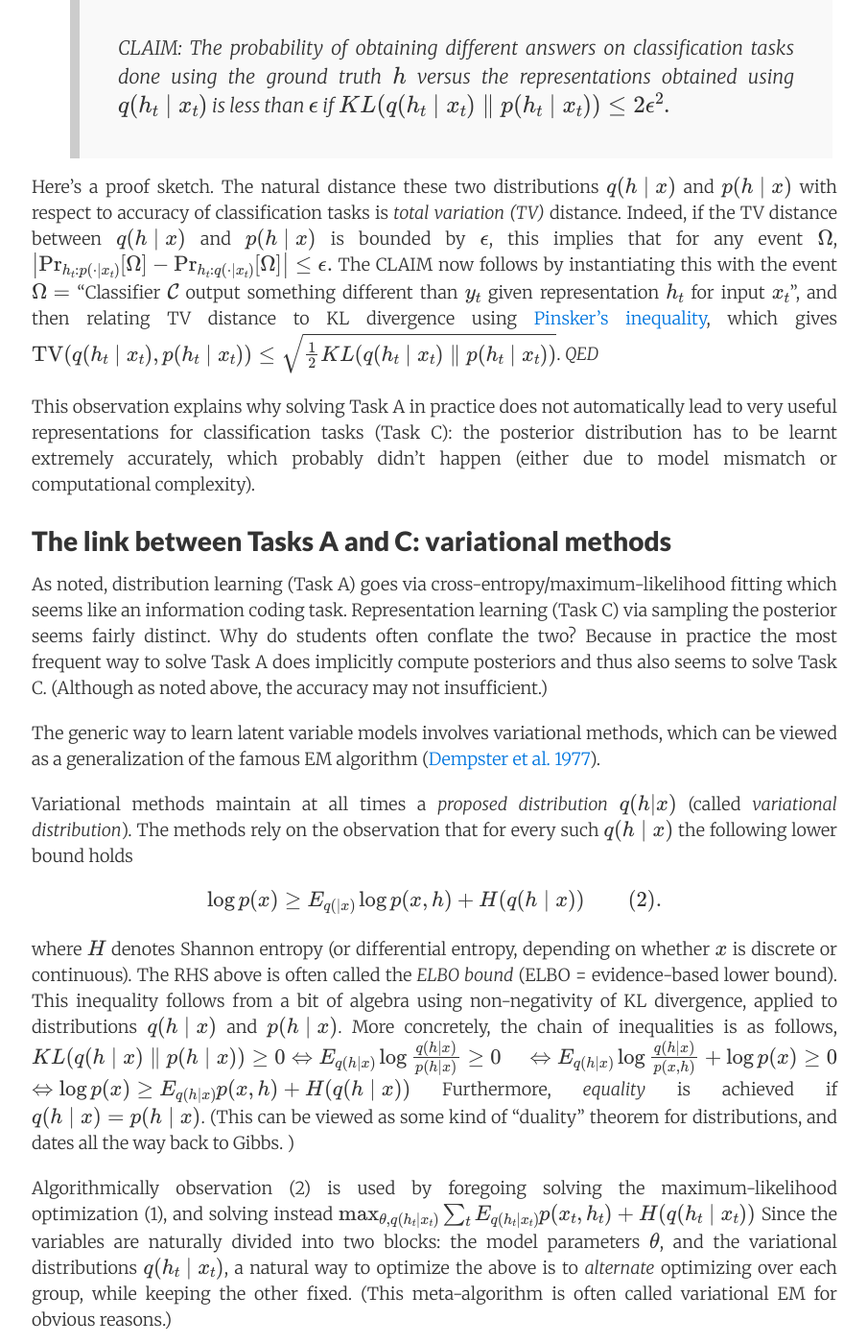
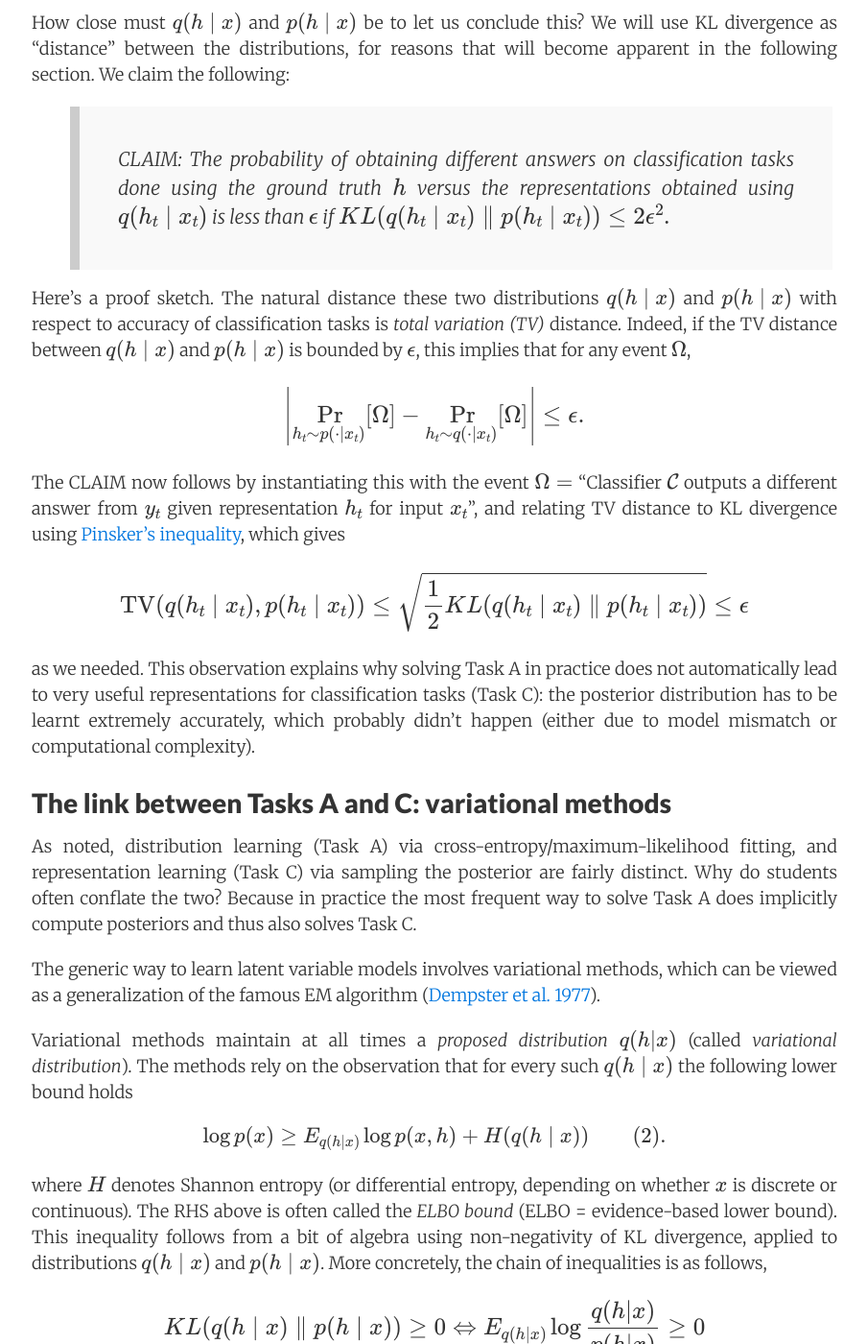
Before and after one commit to offconvex/offconvex.github.io, a Jekyll site: the page built from _posts/2017-06-27-unsupervised1.md, in a window 1280 px wide and 1400 px high, scrolled down 3783 px. Shown: the whole window at 96% size, without its empty margins (187-1091 px from the left). Built offline with Jekyll 4.4.1, drawn with Linux system fonts in a browser that asks for light colours; nearby versions of some CDN libraries; formulas are drawn with MathJax 3; comment, search, counter and statistics services are not loaded; some of the changed text lies outside the part shown.

Commit message:
Update 2017-06-27-unsupervised1.md

```diff
--- a/_posts/2017-06-27-unsupervised1.md
+++ b/_posts/2017-06-27-unsupervised1.md
@@ -32,34 +32,35 @@
 
 The search for a descriptive language for talking about the possible relationships of representations and data leads us naturally to Bayesian models. (Note that these are viewed with some skepticism in  machine learning theory -- compared to assumptionless models like PAC learning, online learning, etc. -- but we do not know of another suitable vocabulary in this setting.)
 
-## A Bayesian view (Distribution learning)
+## A Bayesian view
 
 Bayesian approaches  capture the relationship between the "high level"  representation $h$ and the datapoint $x$ by postulating a *joint distribution*  $p_{\theta}(x, h)$ of the data $x$ and representation $h$, such that $p_{\theta}(h)$ and the posterior $p_{\theta}(x \mid h)$ have a simple form as a function of the parameters $\theta$. These are also called *latent variable* probabilistic models, since $h$ is a latent (hidden) variable.
 
 The standard goal in distribution learning is to find the $\theta$ that "best explains" the data (what we called Task (A)) above). This is formalized using maximum-likelihood estimation going back to Fisher (~1910-1920): find the $\theta$ that maximizes the *log probability* of the training data. Mathematically, indexing the samples with $t$, we can write this as
+
 $$  \max_{\theta} \sum_{t} \log p_{\theta}(x_t)  \qquad (1) $$
 
 where
 $$p_{\theta}(x_t) = \sum_{h_t}p_{\theta}(x_t, h_t). $$
 
 (Note that $\sum_{t} \log p_{\theta}(x_t)$ is also the empirical estimate of the *cross-entropy*
-$E_{x}[\log p_{\theta}(x)]$ of the distribution $p_{\theta}$, where $x$ is distributed according to $p^*$, the true distribution of the data. Thus the above method looks for the distribution with best cross-entropy on the empirical data, which is also log of the [*perplexity*](https://en.wikipedia.org/wiki/Perplexity) of $p_{\theta}$.)
+$E_{x \sim p*}[\log p_{\theta}(x)]$ of the distribution $p_{\theta}$, where $x$ is distributed according to $p^*$, the true distribution of the data. Thus the above method looks for the distribution with best cross-entropy on the empirical data, which is also log of the [*perplexity*](https://en.wikipedia.org/wiki/Perplexity) of $p_{\theta}$.)
 
  In the limit of $t \to ∞$, this estimator is *consistent* (converges in probability to the ground-truth value) and *efficient* (has lowest asymptotic mean-square-error among all consistent estimators). See the [Wikipedia page](https://en.wikipedia.org/wiki/Maximum_likelihood_estimation). (Aside: maximum likelihood estimation is often NP-hard, which is one of the reasons for the renaissance of the method-of-moments and tensor decomposition algorithms in learning latent variable models, which [Rong  wrote about some time ago](http://www.offconvex.org/2015/12/17/tensor-decompositions/).)
 
-## Toward task C: Representations arise from the posterior distribution
+### Toward task C: Representations arise from the posterior distribution
 
 Simply learning the distribution $p_{\theta}(x, h)$ does not yield a representation *per se.* To get a distribution of $x$, we need access to the posterior $p_{\theta}(h \mid x)$: then a sample from this posterior can be used as a "representation" of a data-point $x$. (Aside: Sometimes, in settings when $p_{\theta}(h \mid x)$ has a simple description, this description can be viewed as the representation of $x$.)
 
 Thus solving Task C requires learning distribution parameters $\theta$  *and* figuring out how to efficiently sample from the posterior distribution.
 
-Note that the sampling problems for the posterior can be \#-P hard for very simple families. The reason is that by Bayes' law, $p_{\theta}(h \mid x) = \frac{p_{\theta}(h) p_{\theta}(x \mid h)}{p_{\theta}(x)}$. Even if the numerator is  easy to calculate, as is the case for simple families, the   $p_{\theta}(x)$ involves a big summation (or integral) and is often hard to calculate.
+Note that the sampling problems for the posterior can be \#-P hard for very simple families. The reason is that by Bayes law, $p_{\theta}(h \mid x) = \frac{p_{\theta}(h) p_{\theta}(x \mid h)}{p_{\theta}(x)}$. Even if the numerator is  easy to calculate, as is the case for simple families, the   $p_{\theta}(x)$ involves a big summation (or integral) and is often hard to calculate.
 
 Note that the  max-likelihood parameter estimation (Task A) and approximating the posterior distributions $p(h \mid x)$ (Task C) can have radically different complexities: Sometimes A is easy but C is NP-hard (example: topic modeling with "nice" topic-word matrices, but short documents, see also [Bresler 2015](https://arxiv.org/abs/1411.6156)); or vice versa (example: topic modeling with long documents, but worst-case chosen topic matrices [Arora et al. 2011](https://arxiv.org/abs/1111.0952))
 
 Of course, one may hope (as usual) that computational complexity is a worst-case notion and may not apply in practice. But there is a bigger issue with this setup, having to do with accuracy.
 
-### Why the above reasoning is fragile: Need for high accuracy
+## Why the above reasoning is fragile: Need for high accuracy
 
 The above description assumes that the parametric model $p_{\theta}(x, h)$ for the data was *exact* whereas one imagines it is only *approximate* (i.e., suffers from modeling error). Furthermore, computational difficulties may restrict us to use approximately correct inference  even if the model were exact. So in practice, we may only have an *approximation* $q(h|x)$ to
 the posterior distribution  $p_{\theta}(h \mid x)$. (Below we describe a popular methods to compute such approximations.)
@@ -72,38 +73,50 @@
 
  To simplify notation, assume the output of $\mathcal{C}$ is binary. If we wish to use
  $q(h \mid x)$ as a surrogate for the true posterior $p_{\theta}(h \mid x)$, we need to have
- $$\Pr_{x_t, h_t \sim q(\cdot \mid x_t)} [\mathcal{C}(h_t) \neq y_t] \mbox{  is small as well.} $$
+ $\Pr_{x_t, h_t \sim q(\cdot \mid x_t)} [\mathcal{C}(h_t) \neq y_t]$ is small as well.
 
 How close must $q(h \mid x)$ and $p(h \mid x)$ be to let us conclude this? We will use KL divergence as "distance" between the distributions, for reasons that will become apparent in the following section. We claim the following:
 
 > CLAIM: The probability of obtaining different answers on classification tasks done using the ground truth $h$ versus the representations obtained using $q(h_t \mid x_t)$ is less than $\epsilon$ if $KL(q(h_t \mid x_t) \parallel p(h_t \mid x_t)) \leq 2\epsilon^2.$
 
 Here's a proof sketch.   The natural distance these two distributions $q(h \mid x)$ and $p(h \mid x)$ with respect to accuracy of classification tasks is *total variation (TV)* distance. Indeed, if the TV distance between $q(h\mid x)$ and $p(h \mid x)$ is bounded by $\epsilon$, this implies that for any event $\Omega$,
-$$\left|\Pr_{h_t : p(\cdot \mid x_t)}[\Omega] - \Pr_{h_t : q(\cdot \mid x_t)}[\Omega]\right| \leq \epsilon .$$
-The CLAIM now follows by instantiating this with the event $\Omega = $  "Classifier $\mathcal{C}$ output something different than $y_t$ given representation $h_t$ for input $x_t$", and then  relating TV distance to KL divergence using [Pinsker's inequality](https://en.wikipedia.org/wiki/Pinsker%27s_inequality), which gives $\mbox{TV}(q(h_t \mid x_t),p(h_t \mid x_t)) \leq  \sqrt{\frac{1}{2} KL(q(h_t \mid x_t) \parallel p(h_t \mid x_t))}$. *QED*
 
-This observation explains why solving Task A in practice does not automatically lead to  very useful representations for classification tasks (Task C): the posterior distribution has to be learnt extremely accurately, which probably didn't happen (either due to model mismatch or computational complexity).
+$$\left|\Pr_{h_t \sim p(\cdot \mid x_t)}[\Omega] - \Pr_{h_t \sim q(\cdot \mid x_t)}[\Omega]\right| \leq \epsilon .$$
+
+The CLAIM now follows by instantiating this with the event $\Omega = $  "Classifier $\mathcal{C}$ outputs a different answer from $y_t$ given representation $h_t$ for input $x_t$", and relating TV distance to KL divergence using [Pinsker's inequality](https://en.wikipedia.org/wiki/Pinsker%27s_inequality), which gives
+
+$$\mbox{TV}(q(h_t \mid x_t),p(h_t \mid x_t)) \leq  \sqrt{\frac{1}{2} KL(q(h_t \mid x_t) \parallel p(h_t \mid x_t))} \leq \epsilon$$
+
+as we needed. This observation explains why solving Task A in practice does not automatically lead to very useful representations for classification tasks (Task C): the posterior distribution has to be learnt extremely accurately, which probably didn't happen (either due to model mismatch or computational complexity).
 
 
 ## The  link between Tasks A and C: variational methods
 
- As noted, distribution learning (Task A) goes via cross-entropy/maximum-likelihood fitting which seems like an information coding task. Representation learning  (Task C) via sampling the posterior seems fairly distinct. Why do students often conflate the two? Because in practice the most frequent way to solve Task A does  implicitly compute posteriors and thus also seems to solve Task C. (Although as noted above, the accuracy may not insufficient.)
+ As noted, distribution learning (Task A) via cross-entropy/maximum-likelihood fitting, and representation learning  (Task C) via sampling the posterior are fairly distinct. Why do students often conflate the two?  Because in practice the most frequent way to solve Task A does  implicitly compute posteriors and thus also solves Task C.
 
 The generic way to learn latent variable models involves variational methods, which can be viewed as a generalization of the famous EM algorithm  ([Dempster et al. 1977](http://web.mit.edu/6.435/www/Dempster77.pdf)).
 
 Variational methods maintain at all times a *proposed distribution* $q(h | x)$ (called *variational distribution*). The methods rely on the observation  that for every such $q(h \mid x)$ the following lower bound holds
-\begin{equation} \log p(x) \geq E_{q(\mid x)} \log p(x,h) + H(q(h\mid x))  \qquad (2). \end{equation}
+\begin{equation} \log p(x) \geq E_{q(h \mid x)} \log p(x,h) + H(q(h\mid x))  \qquad (2). \end{equation}
 where $H$ denotes Shannon entropy (or differential entropy, depending on whether $x$ is discrete or continuous). The RHS above is often called the *ELBO bound* (ELBO = evidence-based lower bound). This inequality follows from a bit of algebra using non-negativity of KL divergence, applied to distributions $q(h \mid x)$ and $p(h\mid x)$. More concretely, the chain of inequalities is as follows,
+
 $$ KL(q(h\mid x) \parallel p(h \mid x)) \geq 0 \Leftrightarrow E_{q(h|x)} \log \frac{q(h|x)}{p(h|x)} \geq 0 $$
+
 $$ \Leftrightarrow  E_{q(h|x)} \log \frac{q(h|x)}{p(x,h)} + \log p(x) \geq 0 $$
-$$ \Leftrightarrow \log p(x) \geq  E_{q(h|x)} p(x,h) + H(q(h\mid x)) $$
+
+$$ \Leftrightarrow \log p(x) \geq  E_{q(h|x)} \log p(x,h) + H(q(h\mid x)) $$
+
 Furthermore, *equality* is achieved if $q(h\mid x) = p(h\mid x)$. (This can be viewed as some kind of "duality" theorem for distributions, and dates all the way back to Gibbs. )
 
 Algorithmically observation (2) is used by foregoing solving the maximum-likelihood optimization (1), and solving instead
-$$\max_{\theta, q(h_t|x_t)} \sum_{t} E_{q(h_t\mid x_t)} p(x_t,h_t) + H(q(h_t\mid x_t)) $$
+
+$$\max_{\theta, q(h_t|x_t)} \sum_{t} E_{q(h_t\mid x_t)} \log p(x_t,h_t) + H(q(h_t\mid x_t)) $$
+
 Since the variables are naturally divided into two blocks: the model parameters $\theta$, and the variational distributions $q(h_t\mid x_t)$, a natural way to optimize the above is to *alternate* optimizing over each group, while keeping the other fixed. (This meta-algorithm is often called variational EM for obvious reasons.)
 
-Of course, optimizing over all possible distributions $q$ is an ill-defined problem, so typically one constrains $q$ to lie in some parametric family (e.g., " standard Gaussian transformed by depth $4$ neural nets of certain size and architecture") such that the maximizing the ELBO for $q$ is a tractable problem in practice. Clearly if the parametric family of distributions  is expressive enough, and the (non-convex) optimization problem doesn't get stuck in bad local minima, then variational EM algorithm will give us not only values of the parameters $\theta$ which are close to the ground-truth ones, but also variational distributions $q(h\mid x)$ which accurately track $p(h\mid x)$. But as we saw above, this accuracy would need to be very high to get meaningful representations.
+Of course, optimizing over all possible distributions $q$ is an ill-defined problem, so $q$ is constrained to lie in some parametric family (e.g., " standard Gaussian transformed by depth $4$ neural nets of certain size and architecture") such the above objective can be easily evaluated at least (typically it has a closed-form expression).
+
+Clearly if the parametric family of distributions  is expressive enough, and the (non-convex) optimization problem doesn't get stuck in bad local minima, then variational EM algorithm will give us not only values of the parameters $\theta$ which are close to the ground-truth ones, but also variational distributions $q(h\mid x)$ which accurately track $p(h\mid x)$. But as we saw above, this accuracy would need to be very high to get meaningful representations.
 
 ## Next Post
 
```
Also changed, not shown: other parts of _posts/2017-06-27-unsupervised1.md (+1 -1 lines).
